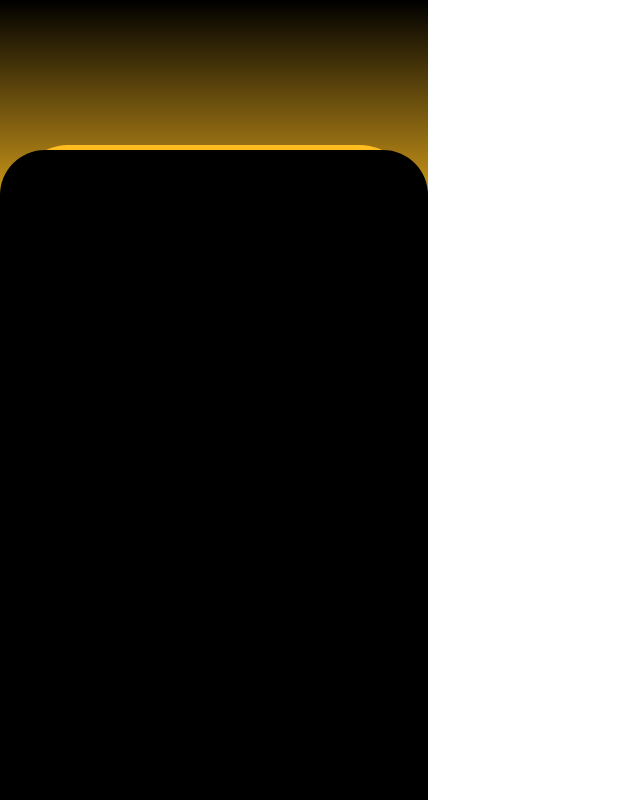
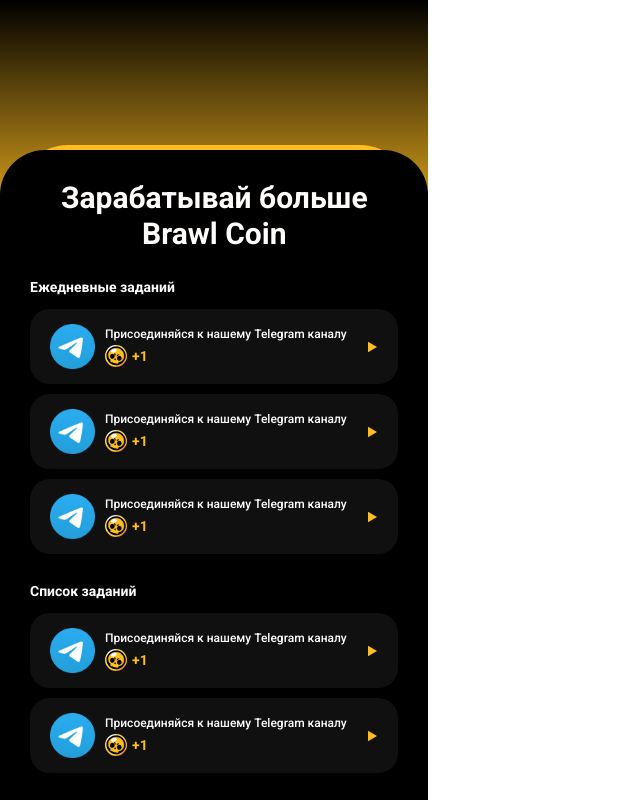
Before and after one commit to Like475/brawlcombat_test.github.io, a SvelteKit app: page /missions in a window 1280 px wide. Before the commit this address had no page. Shown: the top 800 px of the page, without its empty margins (0-640 px from the left). Built offline with nearby package versions, Linux system fonts and the light colour scheme.

Commit message:
missions page makeup

```diff
--- /dev/null
+++ b/src/routes/missions/+page.svelte
@@ -0,0 +1,135 @@
+<script>
+	import tg from '$lib/tg.png';
+	import coin from '$lib/coin.png';
+	import arrow from '$lib/arrow.svg';
+
+	import Popup from './Popup.svelte';
+</script>
+
+<div
+	class="absolute
+    left-[61px] top-[180px] text-center font-['Roboto'] text-3xl font-bold text-[#fffefc]"
+>
+	Зарабатывай больше<br />Brawl Coin
+</div>
+<div class="absolute left-[30px] top-[309px] h-[75px] w-[368px]">
+	<div class="absolute left-0 top-0 h-[75px] w-[368px] rounded-[20px] bg-[#101010]"></div>
+	<div class="absolute left-[20px] top-[15px] h-[45px] w-[297px]">
+		<div
+			class="absolute left-[55px] top-[2px] w-[250px] font-['Roboto'] text-xs font-medium text-white"
+		>
+			Присоединяйся к нашему Telegram каналу
+		</div>
+		<img
+			class="absolute left-[55px] top-[21px] h-[22px] w-[22px] rounded-[256px] object-cover"
+			alt="coin icon"
+			src={coin}
+		/>
+		<div
+			class="absolute left-[82px] top-[25px] font-['Roboto'] text-sm font-semibold leading-[14px] text-[#ffbd20]"
+		>
+			+1
+		</div>
+		<img class="absolute left-0 top-0 h-[45px] w-[45px] object-cover" alt="tg" src={tg} />
+		<img class="absolute right-[-30px] top-[17px]" src={arrow} alt="arrow" />
+	</div>
+</div>
+<div class="absolute left-[30px] top-[394px] h-[75px] w-[368px]">
+	<div class="absolute left-0 top-0 h-[75px] w-[368px] rounded-[20px] bg-[#101010]"></div>
+	<div class="absolute left-[20px] top-[15px] h-[45px] w-[297px]">
+		<div
+			class="absolute left-[55px] top-[2px] w-[250px] font-['Roboto'] text-xs font-medium text-white"
+		>
+			Присоединяйся к нашему Telegram каналу
+		</div>
+		<img
+			class="absolute left-[55px] top-[21px] h-[22px] w-[22px] rounded-[256px] object-cover"
+			alt="coin icon"
+			src={coin}
+		/>
+		<div
+			class="absolute left-[82px] top-[25px] font-['Roboto'] text-sm font-semibold leading-[14px] text-[#ffbd20]"
+		>
+			+1
+		</div>
+		<img class="absolute left-0 top-0 h-[45px] w-[45px] object-cover" alt="tg" src={tg} />
+		<img class="absolute right-[-30px] top-[17px]" src={arrow} alt="arrow" />
+	</div>
+</div>
+<div class="absolute left-[30px] top-[479px] h-[75px] w-[368px]">
+	<div class="absolute left-0 top-0 h-[75px] w-[368px] rounded-[20px] bg-[#101010]"></div>
+	<div class="absolute left-[20px] top-[15px] h-[45px] w-[297px]">
+		<div
+			class="absolute left-[55px] top-[2px] w-[250px] font-['Roboto'] text-xs font-medium text-white"
+		>
+			Присоединяйся к нашему Telegram каналу
+		</div>
+		<img
+			class="absolute left-[55px] top-[21px] h-[22px] w-[22px] rounded-[256px] object-cover"
+			alt="coin icon"
+			src={coin}
+		/>
+		<div
+			class="absolute left-[82px] top-[25px] font-['Roboto'] text-sm font-semibold leading-[14px] text-[#ffbd20]"
+		>
+			+1
+		</div>
+		<img class="absolute left-0 top-0 h-[45px] w-[45px] object-cover" alt="tg" src={tg} />
+		<img class="absolute right-[-30px] top-[17px]" src={arrow} alt="arrow" />
+	</div>
+</div>
+<div class="absolute left-[30px] top-[613px] h-[75px] w-[368px]">
+	<div class="absolute left-0 top-0 h-[75px] w-[368px] rounded-[20px] bg-[#101010]"></div>
+	<div class="absolute left-[20px] top-[15px] h-[45px] w-[297px]">
+		<div
+			class="absolute left-[55px] top-[2px] w-[250px] font-['Roboto'] text-xs font-medium text-white"
+		>
+			Присоединяйся к нашему Telegram каналу
+		</div>
+		<img
+			class="absolute left-[55px] top-[21px] h-[22px] w-[22px] rounded-[256px] object-cover"
+			alt="coin icon"
+			src={coin}
+		/>
+		<div
+			class="absolute left-[82px] top-[25px] font-['Roboto'] text-sm font-semibold leading-[14px] text-[#ffbd20]"
+		>
+			+1
+		</div>
+		<img class="absolute left-0 top-0 h-[45px] w-[45px] object-cover" alt="tg" src={tg} />
+		<img class="absolute right-[-30px] top-[17px]" src={arrow} alt="arrow" />
+	</div>
+</div>
+<div class="absolute left-[30px] top-[698px] h-[75px] w-[368px]">
+	<div class="absolute left-0 top-0 h-[75px] w-[368px] rounded-[20px] bg-[#101010]"></div>
+	<div class="absolute left-[20px] top-[15px] h-[45px] w-[297px]">
+		<div
+			class="absolute left-[55px] top-[2px] w-[250px] font-['Roboto'] text-xs font-medium text-white"
+		>
+			Присоединяйся к нашему Telegram каналу
+		</div>
+		<img
+			class="absolute left-[55px] top-[21px] h-[22px] w-[22px] rounded-[256px] object-cover"
+			alt="coin icon"
+			src={coin}
+		/>
+		<div
+			class="absolute left-[82px] top-[25px] font-['Roboto'] text-sm font-semibold leading-[14px] text-[#ffbd20]"
+		>
+			+1
+		</div>
+		<img class="absolute left-0 top-0 h-[45px] w-[45px] object-cover" alt="tg" src={tg} />
+		<img class="absolute right-[-30px] top-[17px]" src={arrow} alt="arrow" />
+	</div>
+</div>
+<div
+	class="absolute left-[30px] top-[280px] font-['Roboto'] text-sm font-semibold leading-[14px] text-white"
+>
+	Ежедневные заданий
+</div>
+<div
+	class="absolute left-[30px] top-[584px] font-['Roboto'] text-sm font-semibold leading-[14px] text-white"
+>
+	Список заданий
+</div>
+<!-- <Popup /> -->
--- /dev/null
+++ b/src/routes/missions/Popup.svelte
@@ -0,0 +1,41 @@
+<script>
+	import tg from '$lib/tg.png';
+	import coin from '$lib/coin.png';
+</script>
+
+<div class="absolute left-0 top-0 h-[926px] w-[428px] bg-black opacity-50"></div>
+<div class="absolute left-[30px] top-[612px] h-[286px] w-[368px]">
+	<div class="absolute left-0 top-0 h-[286px] w-[368px] rounded-[20px] bg-[#101010]"></div>
+	<div class="absolute left-[51px] top-[166px] h-10 w-[266px]">
+		<div class="absolute left-0 top-0 h-10 w-[266px] rounded-[20px] bg-[#ffbd20]"></div>
+		<div
+			class="absolute left-[89px] top-[12px] text-center font-['Roboto'] text-sm font-medium text-black"
+		>
+			Подписаться
+		</div>
+	</div>
+	<div class="absolute left-[51px] top-[216px] h-10 w-[266px]">
+		<div class="absolute left-0 top-0 h-10 w-[266px] rounded-[20px] bg-[#222222]"></div>
+		<div
+			class="absolute left-[97px] top-[12px] text-center font-['Roboto'] text-sm font-medium text-white opacity-20"
+		>
+			Проверить
+		</div>
+	</div>
+	<div class="absolute left-[162px] top-[124px] h-[22px] w-[43px]">
+		<img
+			class="absolute left-0 top-0 h-[22px] w-[22px] rounded-[256px] object-cover"
+			alt="coin icon"
+			src={coin}
+		/>
+		<div
+			class="absolute left-[27px] top-[4px] font-['Roboto'] text-sm font-semibold leading-[14px] text-[#ffbd20]"
+		>
+			+1
+		</div>
+	</div>
+	<img class="absolute left-[161px] top-[30px] h-[45px] w-[45px] object-cover" alt="tg" src={tg} />
+	<div class="absolute left-[60px] top-[85px] font-['Roboto'] text-[25px] font-bold text-white">
+		Подпишись на канал
+	</div>
+</div>
```
Also changed, not shown: src/lib/arrow.svg (added), src/lib/tg.png (added).
